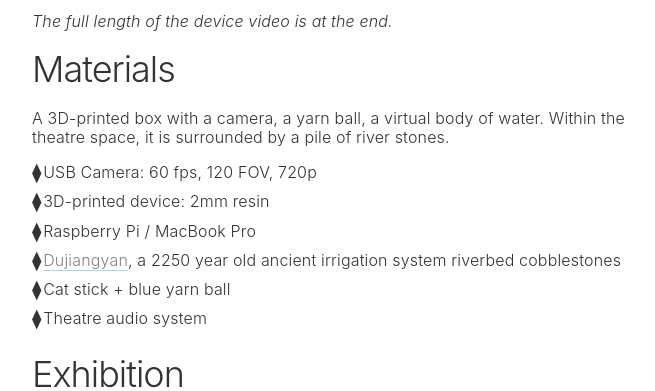
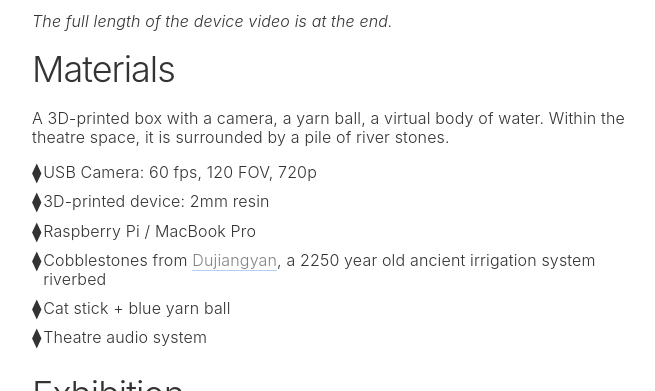
Before and after one commit to KHN190/khn190.github.io, a Jekyll site: the page built from _posts/2025-10-04-invisible-water.md, in a window 1280 px wide and 900 px high, scrolled down 711 px, cut to the strip 10-401 px from the top of the window. Shown: the whole strip, without its empty margins (298-953 px from the left). Built offline with Jekyll 4.4.1, drawn with Linux system fonts in a browser that asks for light colours.

Commit message:
alter words.

```diff
--- a/_posts/2025-10-04-invisible-water.md
+++ b/_posts/2025-10-04-invisible-water.md
@@ -21,7 +21,7 @@ A 3D-printed box with a camera, a yarn ball, a virtual body of water. Within the
 - USB Camera: 60 fps, 120 FOV, 720p
 - 3D-printed device: 2mm resin
 - Raspberry Pi / MacBook Pro
-- [Dujiangyan](https://en.wikipedia.org/wiki/Dujiangyan), a 2250 year old ancient irrigation system riverbed cobblestones
+- Cobblestones from [Dujiangyan](https://en.wikipedia.org/wiki/Dujiangyan), a 2250 year old ancient irrigation system riverbed
 - Cat stick + blue yarn ball
 - Theatre audio system
 
```
